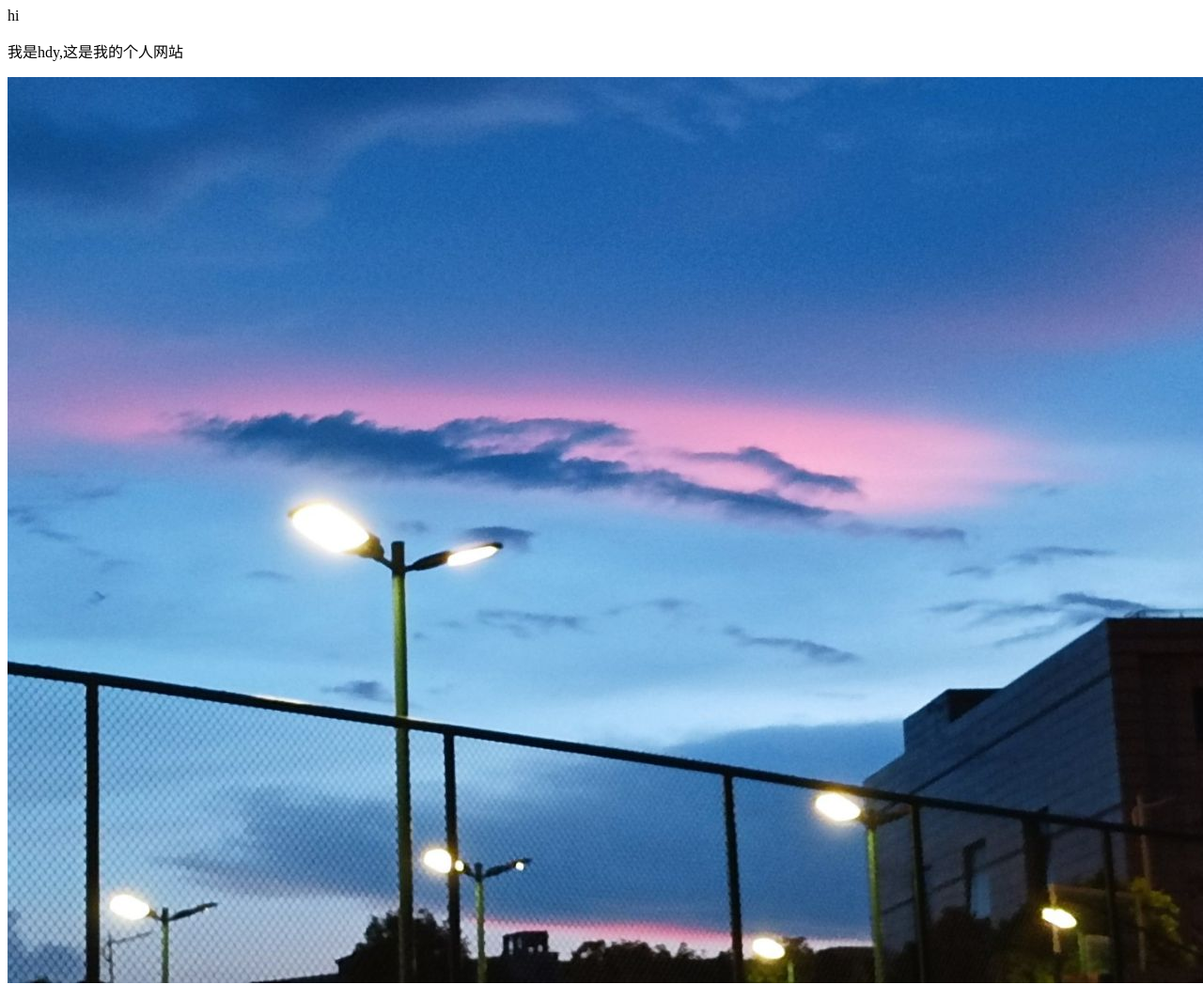
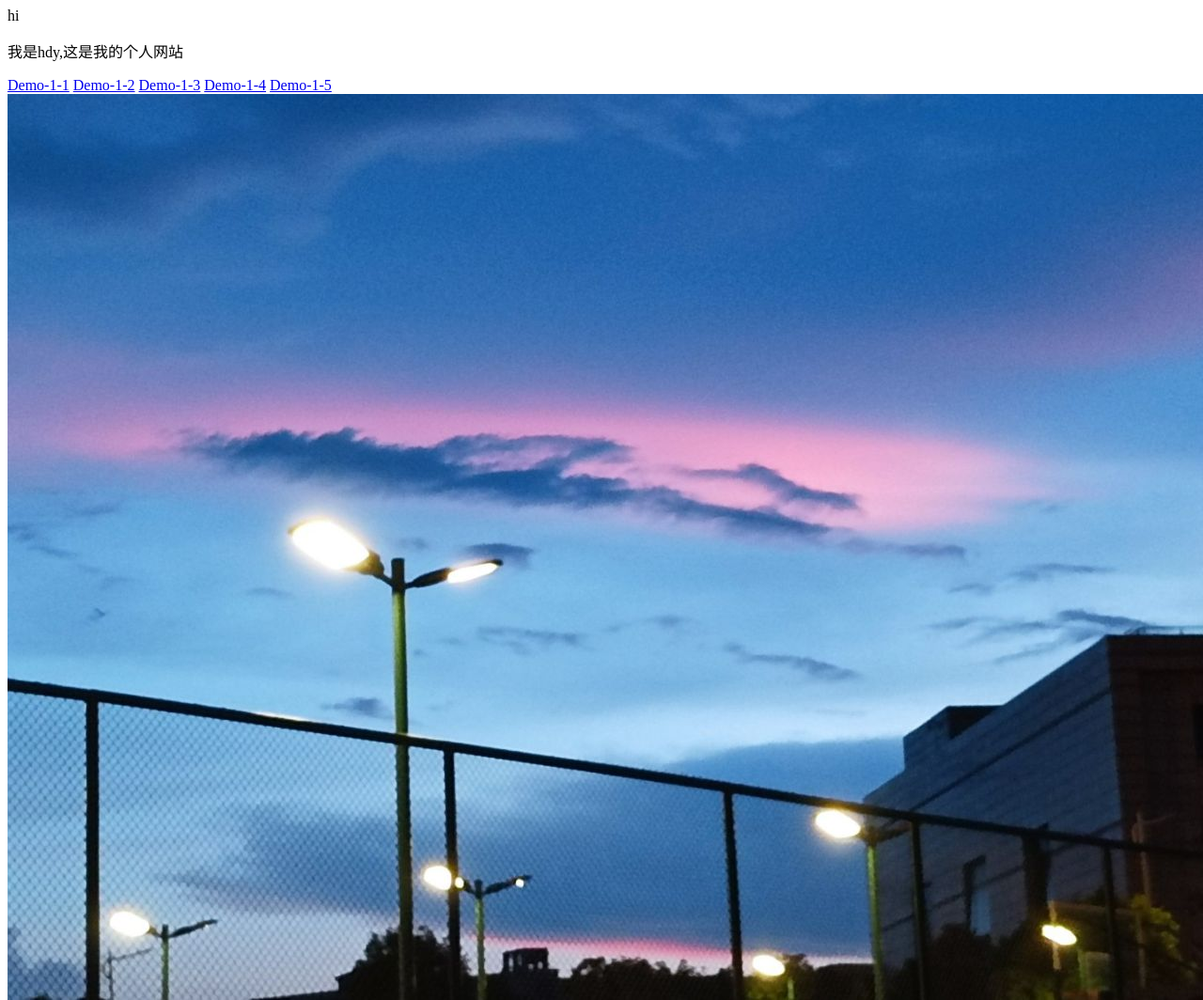
Before and after one commit to huangdeyii/huangdeyii.github.io, a plain HTML site: page index.html in a window 1280 px wide. Shown: the whole page at 94% size. Drawn offline with Linux system fonts and the light colour scheme.

Commit message:
Update index.html

```diff
--- a/index.html
+++ b/index.html
@@ -1,3 +1,8 @@
 <P>hi</P>
 <p>我是hdy,这是我的个人网站</p>
+<a href=" https://huangdeyii.github.io/实验一/demos/chap1-demo-1.html">Demo-1-1</a>
+<a href=" https://huangdeyii.github.io/实验一/demos/chap1-demo-2.html">Demo-1-2</a>
+<a href=" https://huangdeyii.github.io/实验一/demos/chap1-demo-3.html">Demo-1-3</a>
+<a href=" https://huangdeyii.github.io/实验一/demos/chap1-demo-4.html">Demo-1-4</a>
+<a href=" https://huangdeyii.github.io/实验一/demos/chap1-demo-5.html">Demo-1-5</a>
 <img src="mmexport1692616749428.jpg"/>
```
